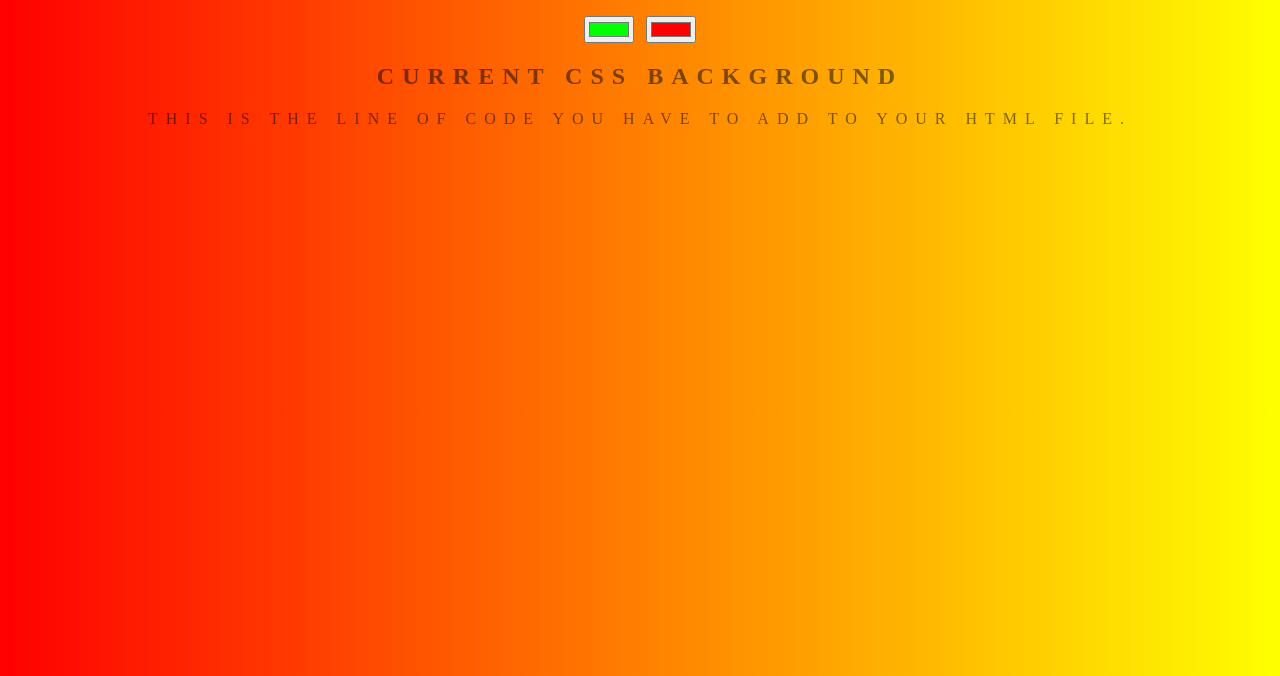
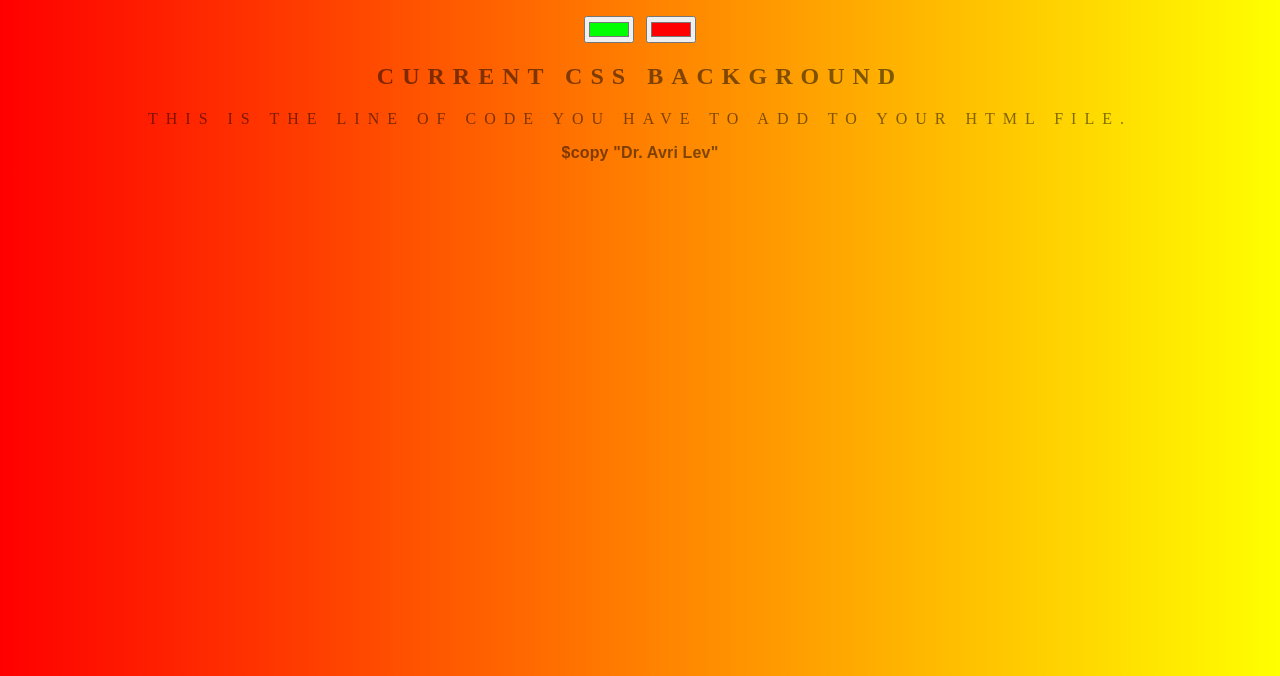
Before and after one commit to DrAvriLev/background-generator, a plain HTML site: page index.html in a window 1280 px wide. Shown: the part 124-800 px from the top of the page. Drawn offline with Linux system fonts and the light colour scheme.

Commit message:
two files

```diff
--- a/index.html
+++ b/index.html
@@ -15,6 +15,8 @@
     <h3></h3>
     <p>This is the line of code you have to add to your html file.</p>
 
+    <footer>$copy "Dr. Avri Lev"</footer>
+
     <script type="text/javascript" src="myScript.js"></script>
 </body>
 
--- a/myStyle.css
+++ b/myStyle.css
@@ -17,7 +17,8 @@ h1 {
     width: 100%;
 }
 
-h3 {
+h3,
+footer {
     font: 900 1em 'Raleway', sans-serif;
     color: rgba(0, 0, 0, .5);
     text-align: center;
```
